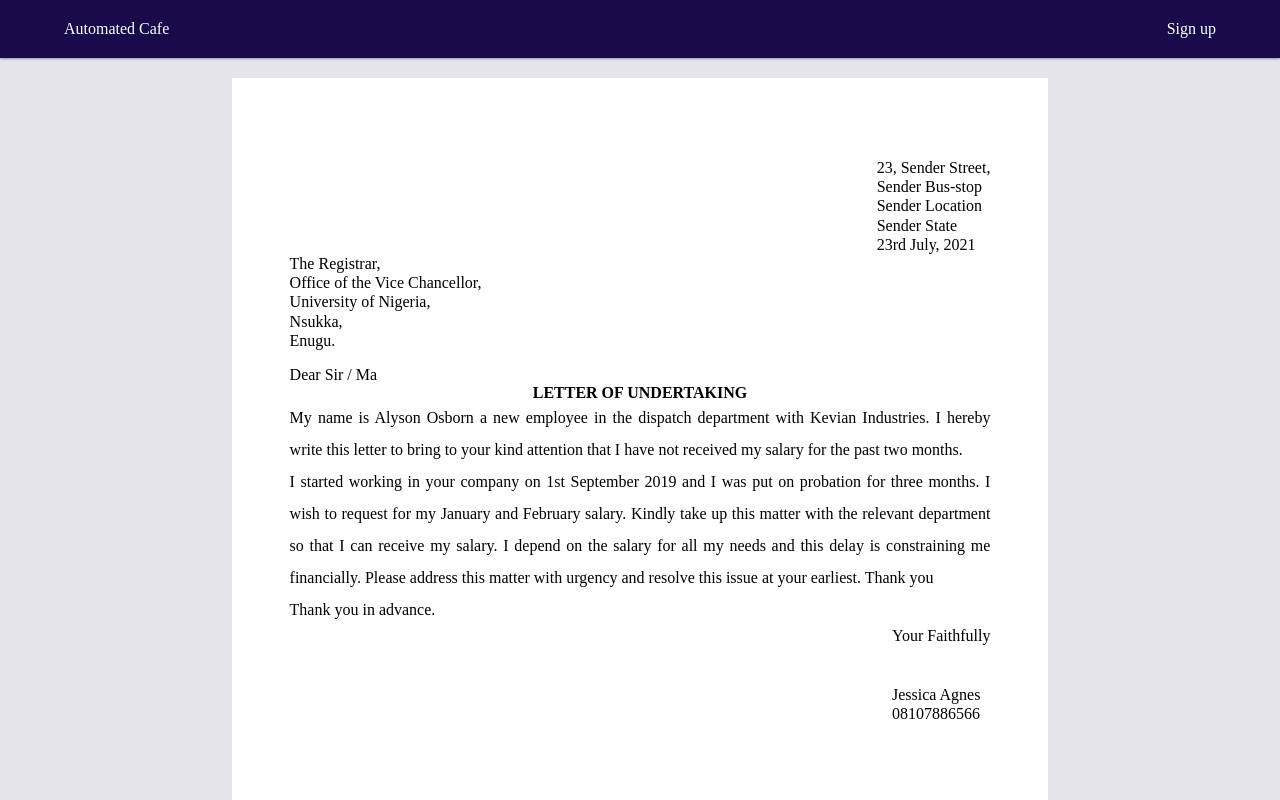
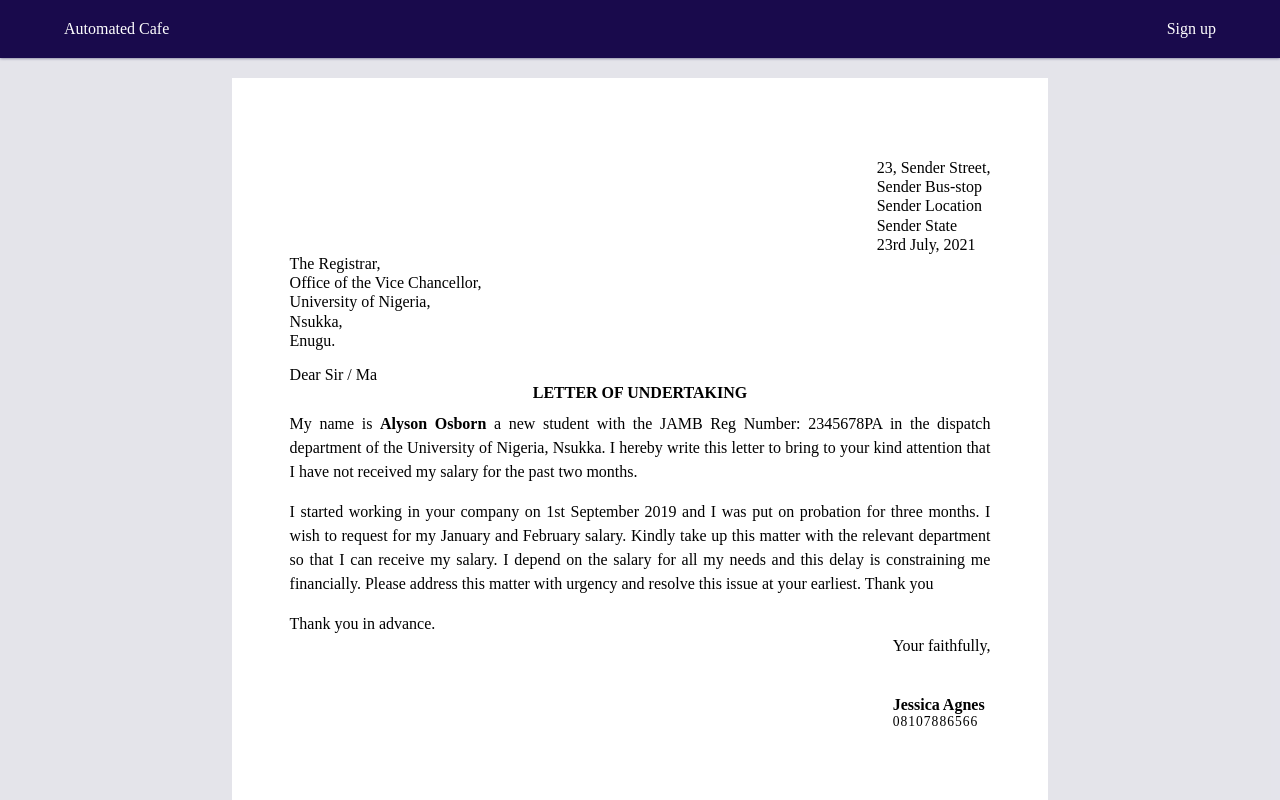
Before and after one commit to wegiveyoubrand/AutomatedCafe, a plain HTML site: page dashboard/letters/undertaking.html in a window 1280 px wide. Shown: the top 800 px of the page. Drawn offline with Linux system fonts and the light colour scheme.

Commit message:
Updating

```diff
--- a/dashboard/letters/undertaking.html
+++ b/dashboard/letters/undertaking.html
@@ -11,6 +11,7 @@
   <style>
     @media print {
       button,
+      .button,
       nav {
         display: none;
       }
@@ -29,10 +30,10 @@
         <div class="letter">
           <div class="sender">
             <div class="address">
-              <p>23, Sender Street,</p>
-              <p>Sender Bus-stop</p>
-              <p>Sender Location</p>
-              <p>Sender State</p>
+              <p contenteditable="true">23, Sender Street,</p>
+              <p contenteditable="true">Sender Bus-stop</p>
+              <p contenteditable="true">Sender Location</p>
+              <p contenteditable="true">Sender State</p>
             </div>
             <div class="date"><p>23rd July, 2021</p></div>
           </div>
@@ -49,15 +50,20 @@
           <div class="salutation">Dear Sir / Ma</div>
           <div class="letter-title">LETTER OF UNDERTAKING</div>
           <div class="letter-paragraphs">
-            <div class="paragraph-1">
+            <div class="paragraph paragraph-1">
               <p>
-                My name is Alyson Osborn a new employee in the dispatch
-                department with Kevian Industries. I hereby write this letter to
-                bring to your kind attention that I have not received my salary
-                for the past two months.
+                My name is
+                <span contenteditable="true" class="sender-name"
+                  >Alyson Osborn</span
+                >
+                a new student with the JAMB Reg Number:
+                <span contenteditable="true">2345678PA</span> in the dispatch
+                department of the University of Nigeria, Nsukka. I hereby write
+                this letter to bring to your kind attention that I have not
+                received my salary for the past two months.
               </p>
             </div>
-            <div class="paragraph-2">
+            <div class="paragraph paragraph-2">
               <p>
                 I started working in your company on 1st September 2019 and I
                 was put on probation for three months. I wish to request for my
@@ -73,9 +79,13 @@
           <div class="signature">
             <div class="closing"></div>
             <div class="sender">
-              <div class="complementary-close">Your Faithfully</div>
-              <div class="name"><p>Jessica Agnes</p></div>
-              <div class="Call-number"><p>08107886566</p></div>
+              <div class="complementary-close">Your faithfully,</div>
+              <div class="sender-name" contenteditable="true">
+                Jessica Agnes
+              </div>
+              <div class="sender-number" contenteditable="true">
+                08107886566
+              </div>
             </div>
           </div>
         </div>
--- a/src/css/main.css
+++ b/src/css/main.css
@@ -273,6 +273,15 @@ custom-card:hover {
   padding-bottom: 2.5rem;
 }
 
+.letter .sender-name {
+  font-weight: bold;
+}
+
+.letter .sender-number {
+  font-size: 0.85rem;
+  letter-spacing: 1px;
+}
+
 .letter .recipient {
   line-height: 1.2;
   margin-bottom: 1rem;
@@ -282,10 +291,15 @@ custom-card:hover {
   text-align: center;
   font-weight: bold;
   text-transform: uppercase;
+  margin-bottom: 10px;
 }
 
 .letter-paragraphs {
-  line-height: 2;
+  line-height: 1.5;
   text-align: justify;
 }
+
+.letter-paragraphs .paragraph {
+  margin-bottom: 1rem;
+}
 /*# sourceMappingURL=main.css.map */
```
